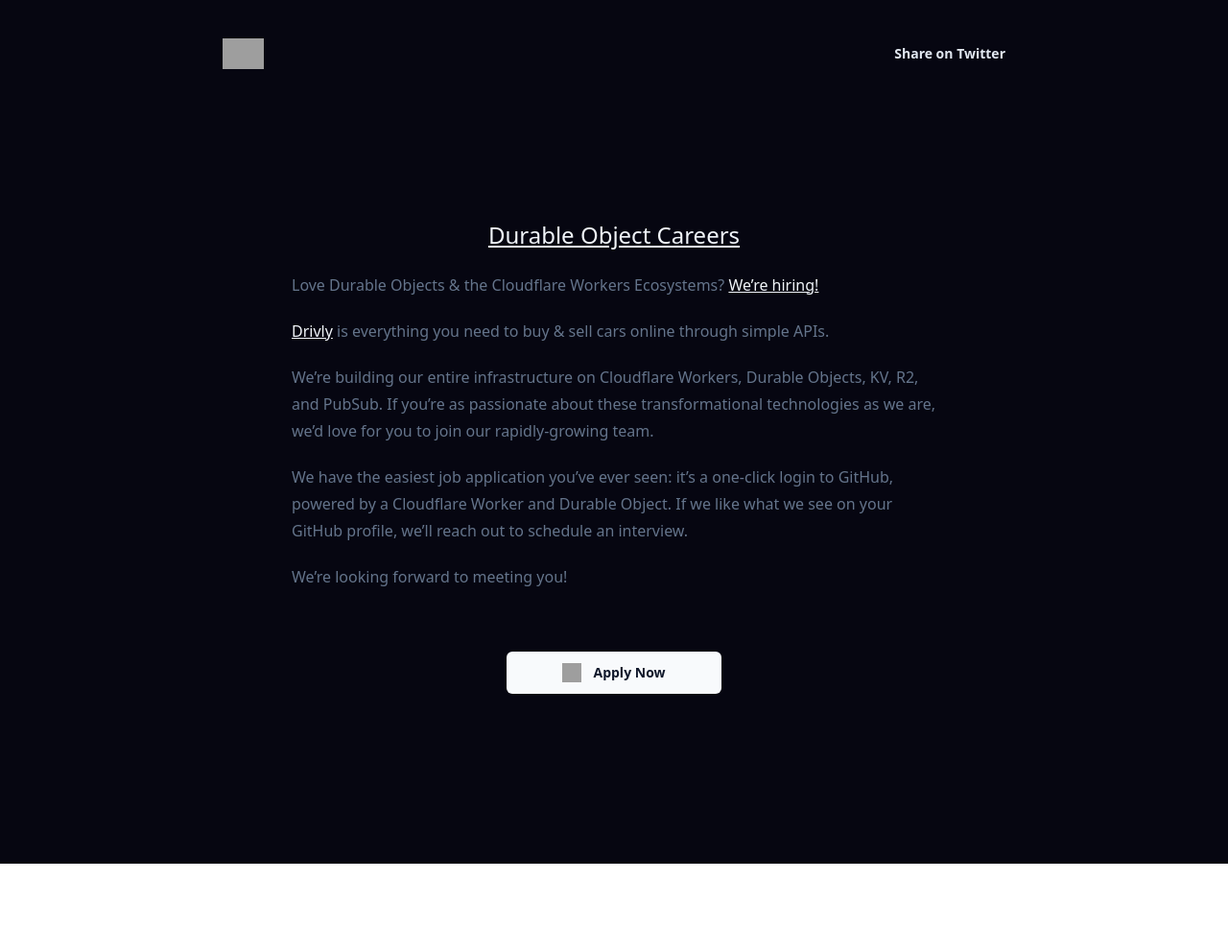
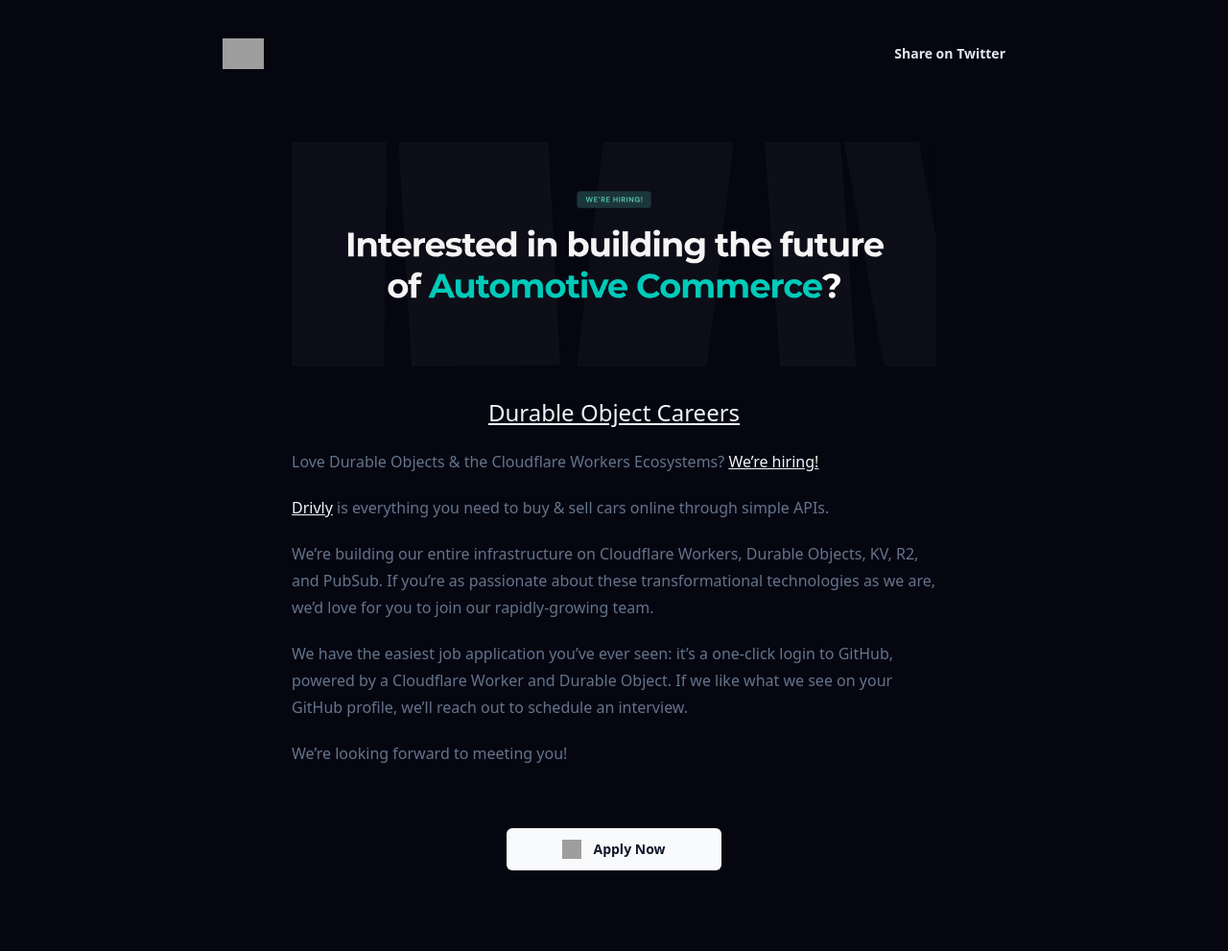
Before and after one commit to drivly/careers.do, a Jekyll site: the page built from README.md, in a window 1280 px wide. Shown: the whole page at 96% size. Built offline with Jekyll 4.4.1, drawn with Linux system fonts in a browser that asks for light colours; nearby versions of some CDN libraries; our own code applies the rules of GitHub Pages for plain Markdown files; before the commit the page ends 900 px from its top, so only the background shows below that; grey boxes are pictures that could not be loaded.

Commit message:
test width

```diff
--- a/_layouts/default.html
+++ b/_layouts/default.html
@@ -30,7 +30,7 @@
   <div class="relative flex min-h-screen flex-col justify-center overflow-hidden bg-[#060611] py-4 sm:py-1">
     <div class="mx-auto max-w-4xl px-4 mt-6 sm:py-10 text-center sm:px-6 lg:px-8">
       <div
-        class="mx-auto mt-6 max-w-4xl text-md tracking-loose text-slate-500 prose py-6 prose-a:text-slate-100 prose-h1:text-2xl prose-img:hidden prose-p:text-left prose-p:max-w-2xl">
+        class="mx-auto mt-6 max-w-4xl text-md tracking-loose text-slate-500 prose py-6 prose-a:text-slate-100 prose-h1:text-2xl prose-img:hidden sm:prose-img:block prose-p:text-left prose-p:max-w-2xl">
         {{ content }}
       </div>
 
```
